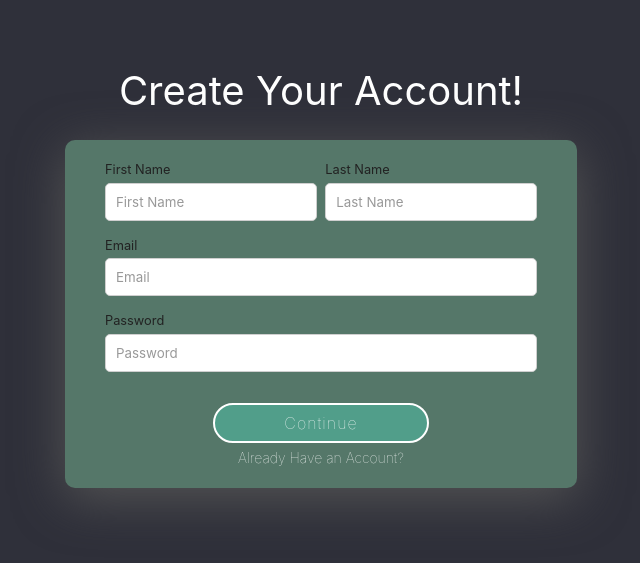
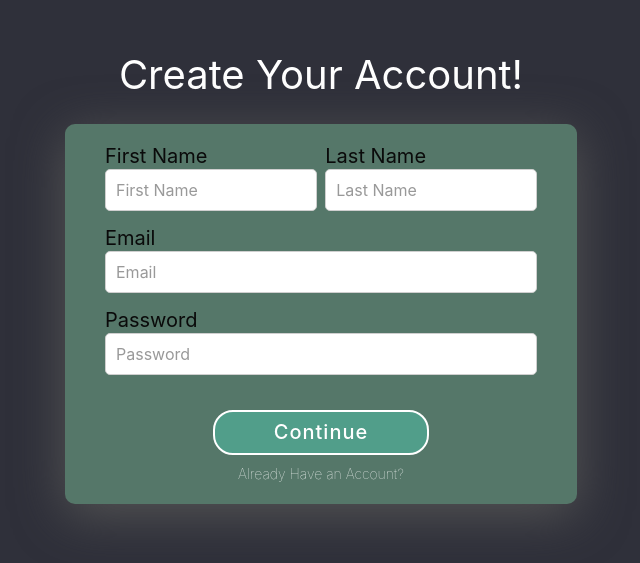
Before and after one commit to Garyguo110/freshcourts, a React (Create React App) app in the folder client/: page /signup in a window 1280 px wide. Shown: the part 123-686 px from the top of the page, without its empty margins (319-959 px from the left). Built offline with nearby package versions, Linux system fonts and the light colour scheme.

Commit message:
added styling to signup page

```diff
--- a/client/src/pages/Signup.js
+++ b/client/src/pages/Signup.js
@@ -10,23 +10,23 @@ class Signup extends Component {
             <div className="form-wrapper">
                 <form onSubmit={this.handleSubmit} noValidate>
                     <div className="firstName">
-                        <label htmlFor="firstName">First Name</label>
-                        <input type="text" className="" placeholder="First Name" name="firstName" noValidate onChange={this.handleChange}></input>
+                        <label className="subtitle is-5 mb-0 has-text-black" htmlFor="firstName">First Name</label>
+                        <input type="text" className="subtitle is-6" placeholder="First Name" name="firstName" noValidate onChange={this.handleChange}></input>
                     </div>
                     <div className="lastName">
-                        <label htmlFor="lastName">Last Name</label>
-                        <input type="text" className="" placeholder="Last Name" name="lastName" noValidate onChange={this.handleChange}></input>
+                        <label className="subtitle is-5 mb-0 has-text-black" htmlFor="lastName">Last Name</label>
+                        <input type="text" className="subtitle is-6" placeholder="Last Name" name="lastName" noValidate onChange={this.handleChange}></input>
                     </div>
                     <div className="email">
-                        <label htmlFor="email">Email</label>
-                        <input type="email" className="" placeholder="Email" name="email" noValidate onChange={this.handleChange}></input>
+                        <label className="subtitle is-5 mb-0 has-text-black" htmlFor="email">Email</label>
+                        <input type="email" className="subtitle is-6" placeholder="Email" name="email" noValidate onChange={this.handleChange}></input>
                     </div>
                     <div className="password">
-                        <label htmlFor="password">Password</label>
-                        <input type="password" className="" placeholder="Password" name="password" noValidate onChange={this.handleChange}></input>
+                        <label className="subtitle is-5 mb-0 has-text-black" htmlFor="password">Password</label>
+                        <input type="password" className="subtitle is-6" placeholder="Password" name="password" noValidate onChange={this.handleChange}></input>
                     </div>
                     <div className="createAccount">
-                        <button>Continue</button>
+                        <button className="subtitle is-5 mb-2 has-text-white has-text-weight-medium">Continue</button>
                         <small>Already Have an Account?</small>
                     </div>
                 </form>
```
